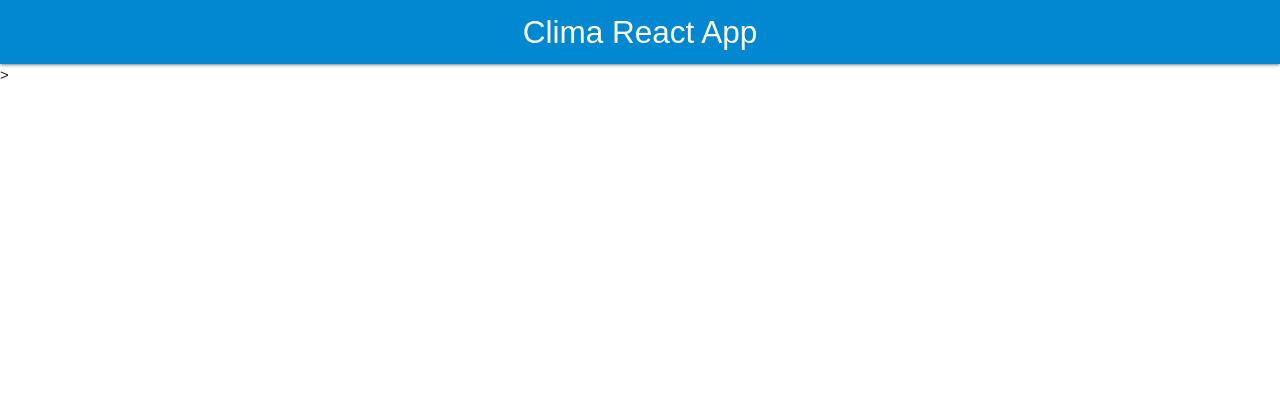
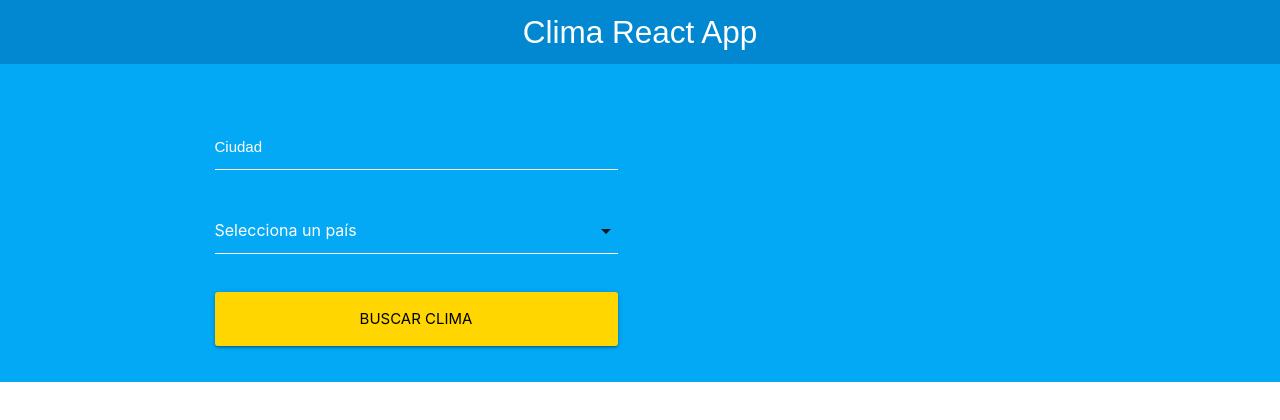
Before and after one commit to bgarcia95/clima-react, a React (Create React App) app: page / in a window 1280 px wide. Shown: the top 420 px of the page. Built offline with nearby package versions, Linux system fonts and the light colour scheme.

Commit message:
Adding Formulario into our project

```diff
--- a/src/App.js
+++ b/src/App.js
@@ -1,10 +1,22 @@
 import React from "react";
+
 import Header from "./components/Header";
+import Formulario from "./components/Formulario";
 
 function App() {
   return (
     <div className="App">
-      <Header titulo="Clima React App" />>
+      <Header titulo="Clima React App" />
+
+      <div className="contenedor-form">
+        <div className="container">
+          <div className="row">
+            <div className="col s12 m6">
+              <Formulario />
+            </div>
+          </div>
+        </div>
+      </div>
     </div>
   );
 }
--- /dev/null
+++ b/src/components/Formulario.js
@@ -0,0 +1,40 @@
+import React from 'react';
+
+function Formulario() {
+
+    const handleChange = e => {
+        // Cambiar el state
+    }
+
+    return (
+        <form>
+            <div className="input-field col s12">
+                <input
+                    type="text"
+                    name="ciudad"
+                    id="ciudad"
+                    onChange={handleChange}
+                 />
+                 <label htmlFor="ciudad" >Ciudad</label>
+            </div>
+            <div className="input-field col s12">
+                <select name="pais" onChange={handleChange}>
+                    <option value="">Selecciona un país</option>
+                    <option value="US">Estados Unidos</option>
+                    <option value="ES">El Salvador</option>
+                    <option value="MX">México</option>
+                    <option value="CO">Colombia</option>
+                    <option value="AR">Argentina</option>
+                    <option value="CR">Costa Rica</option>
+                    <option value="PE">Perú</option>
+                </select>
+            </div>
+
+            <div className="input-field col s12">
+                <input type="submit" className="waves-effect waves-light btn-large btn-block yellow accent-4" value="Buscar clima" />
+            </div>
+        </form>
+    );
+}
+
+export default Formulario;
```
